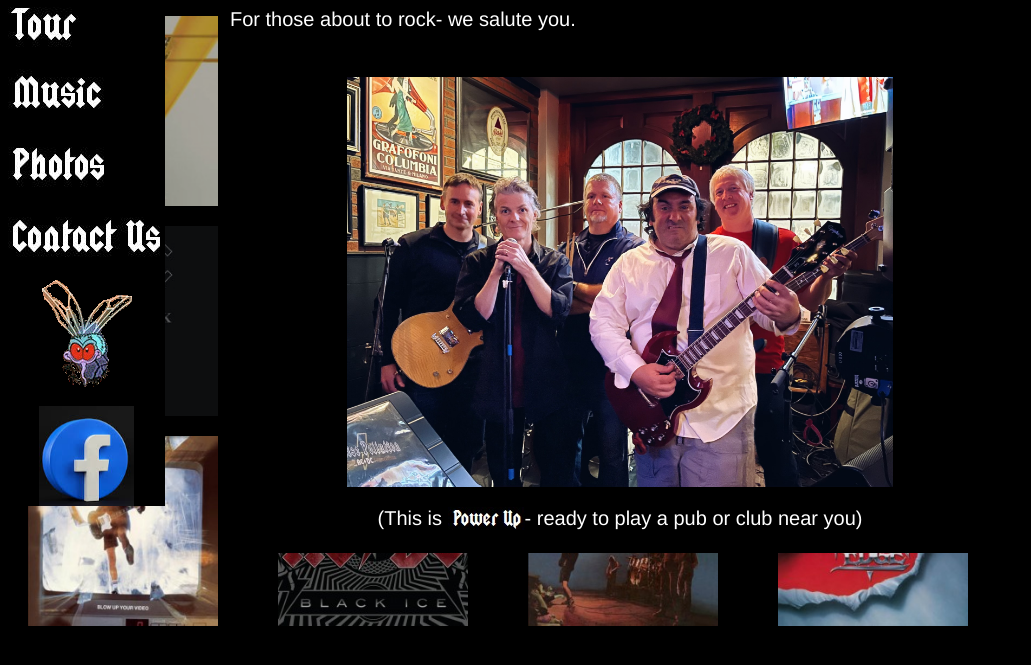
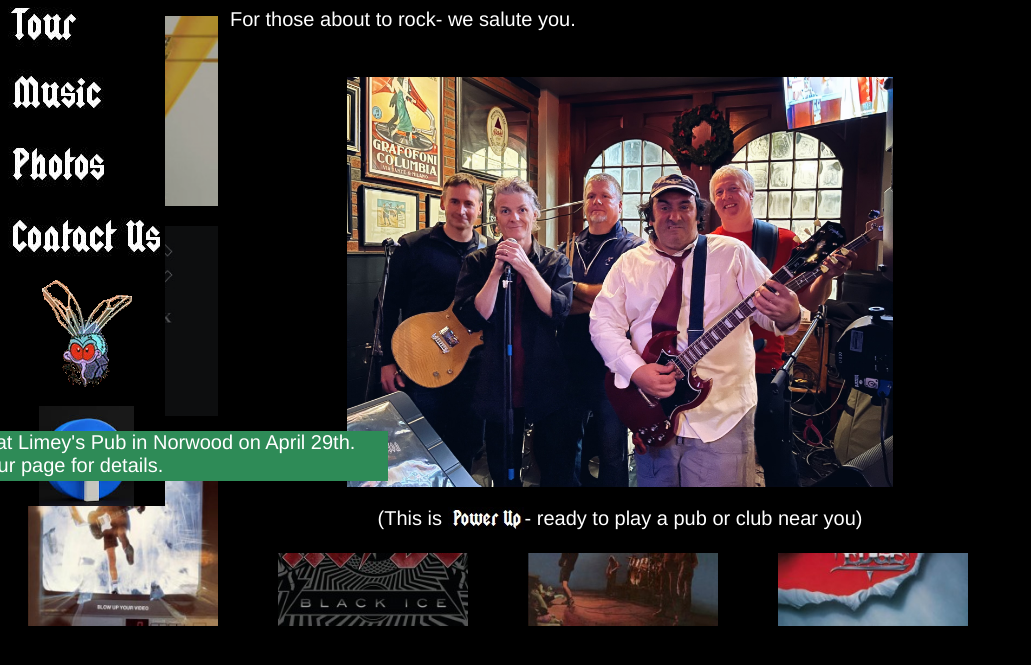
Before and after one commit to geneostrat/noisepollution, a PHP site: page / in a window 1280 px wide. Shown: the part 369-1034 px from the top of the page, without its empty margins (0-1031 px from the left). Run offline with PHP 8.4, Linux system fonts and the light colour scheme.

Commit message:
updated powerup
now with special message

```diff
--- a/index.html
+++ b/index.html
@@ -46,6 +46,11 @@
       <div id="tries">0</div>
 
     </div>
+
+    <div class="msg" id="msgbox">
+	  See us at Limey's Pub in Norwood on April 29th. <br/>
+	  Click Tour page for details.
+	</div>
 
     <div class="page" id="homepage_page">
             <div style="text-align: center">A tribute to the music of <img src="acdctext.jpg" class="textmiddle"/>.</div><p></p>
--- a/memory.css
+++ b/memory.css
@@ -40,6 +40,22 @@
   width: 340px;
   height: 140px;
 }
+
+.msg {
+  position : absolute;
+  top: 800px;
+  left: -1000px;
+  width: 450px;
+  height: 50px;
+  background: SeaGreen;
+  color: White;
+  /*overflow:auto;*/
+  font: 20px Helvetica, Arial;
+  z-index: 350;
+  padding-left: 10px;
+  padding-right: 10px;
+}
+
 
 .page {
   position : absolute;
--- a/memory.js
+++ b/memory.js
@@ -3,7 +3,7 @@
 
     // waits for the document to be fully loaded (without images)
     document.observe('dom:loaded', function() {
-        var cards = $$('div.card'), SIZE = 230, logos = $$('div.logo'), homepages = $$('div.page'), navs = $$('div.nav'), members = $$('img.band_member'),
+        var cards = $$('div.card'), SIZE = 230, logos = $$('div.logo'), homepages = $$('div.page'), navs = $$('div.nav'), members = $$('img.band_member'), msg = $$('div.msg'),
       currentId = null, blocked = false, score = 0, tries = 0, currentPage = 0, currentNavId = 'homepage'; //, lightnings = $$('img.lightning')
 
         //        $(homepages[0]).hide();
@@ -118,6 +118,8 @@
             $(navs[0]).morph('left:0px', { transition: 'bounce', duration: 1, delay: 4.3 });
             $(homepages[0]).morph('left:220px', { transition: 'bounce', duration: 1, delay: 4 });
 
+			var amg = msg[0];
+			$(amg).morph('left:220px', { transition: 'bounce', duration: 3, delay: 5 });
 
             //$(c1).morph('left:300px', { transition: 'bounce', duration: 2 });
 
@@ -141,7 +143,7 @@
 
         function dispatchNav(event, element) {
             var k = element;
-
+                        $('msgbox').hide();
                         $('bolt').show();
                         $('bolt').morph('width: 170px; left:385px', { transition: 'easeTo', duration: .3 });
                         $('bolt').morph('width: 85px; left:470px', { transition: 'easeFrom', duration: .3, delay: .3, after: function() { $('bolt').hide(); } });
@@ -327,6 +329,7 @@
         shuffle();
 
         Object.extend(object, { shuffle: shuffle, win: win });
+
     });
 
 })(window);
```
